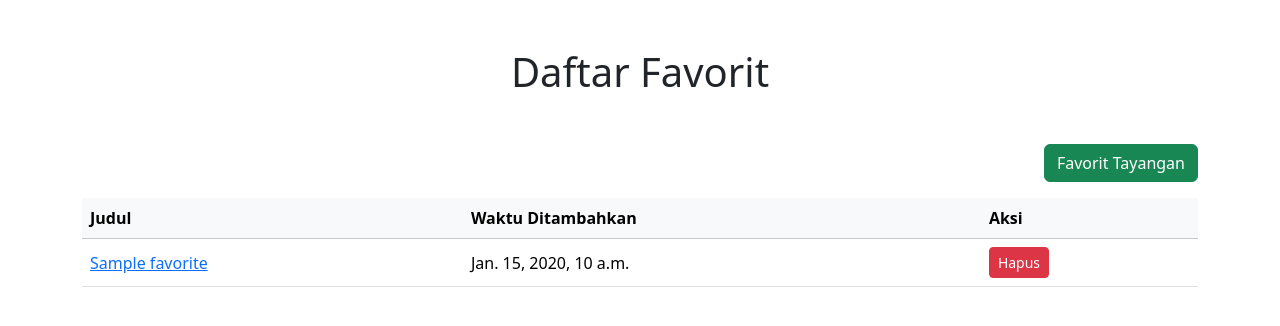
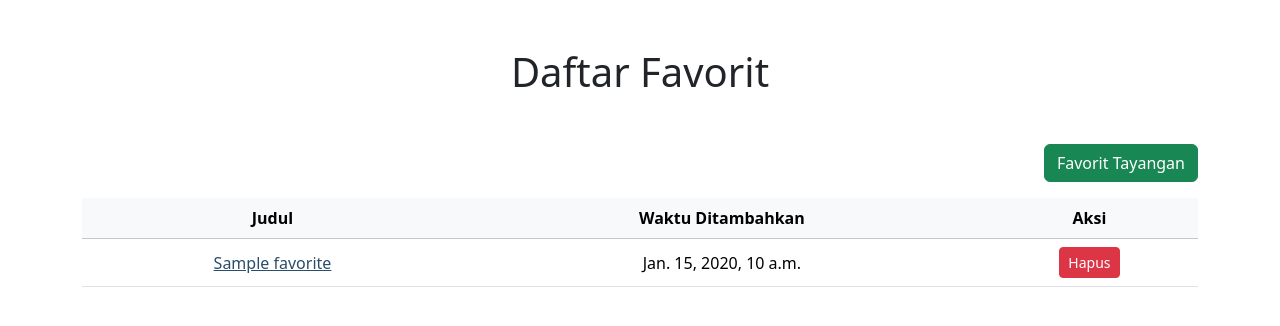
Before and after one commit to fahmi-ramadhan/pacilflix, a Django app: template favorite/templates/favorite/index.html in a window 1280 px wide. Shown: the part 56-382 px from the top of the page. Run offline with Django 5.2, Linux system fonts and the light colour scheme; the template is opened without the code that fills it: most values are stand-ins (such as "Sample title", 1, 10 or a date in 2020).

Commit message:
Update html layout (again)

```diff
--- a/favorite/templates/favorite/detail.html
+++ b/favorite/templates/favorite/detail.html
@@ -5,7 +5,7 @@
     <div class="row justify-content-center">
         <div class="col-md-12">
             <div class="table-responsive">
-                <table class="table align-middle">
+                <table class="table text-center align-middle">
                     <thead class="table-light">
                         <tr>
                             <th scope="col">Judul Tayangan</th>
--- a/favorite/templates/favorite/index.html
+++ b/favorite/templates/favorite/index.html
@@ -38,7 +38,7 @@
                 <button class="btn btn-success favorites-button" data-bs-toggle="modal" data-bs-target="#favorites-modal">Favorit Tayangan</button>
             </div>
             <div class="table-responsive">
-                <table class="table align-middle">
+                <table class="table text-center align-middle">
                     <thead class="table-light">
                         <tr>
                             <th scope="col">Judul</th>
@@ -50,7 +50,7 @@
                         {% for favorite in favorites %}
                         <tr>
                             <td>
-                                <a href="{% url 'favorite:favorite_details' favorite.show_id %}">{{ favorite.judul }}</a>
+                                <a href="{% url 'favorite:favorite_details' favorite.show_id %}" style="color: #2a4d69;">{{ favorite.judul }}</a>
                             </td>
                             <td>{{ favorite.timestamp }}</td>
                             <td>
```
